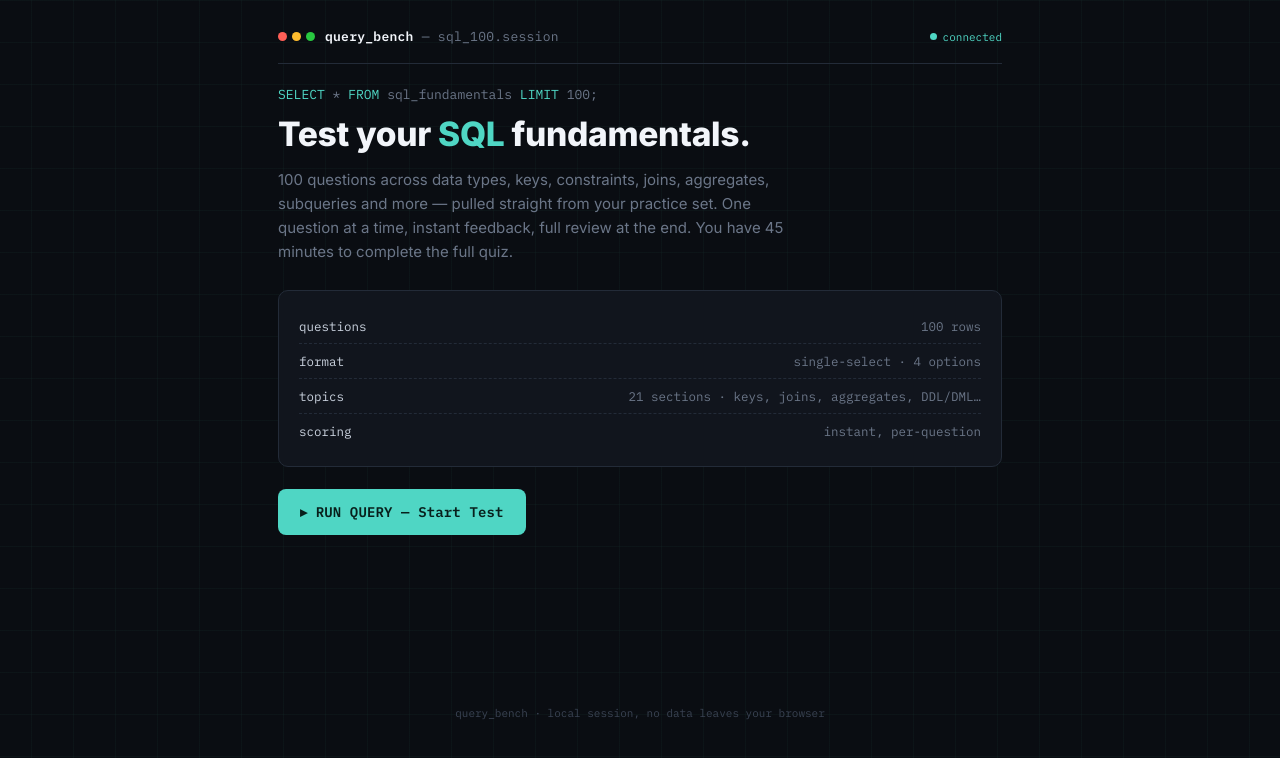
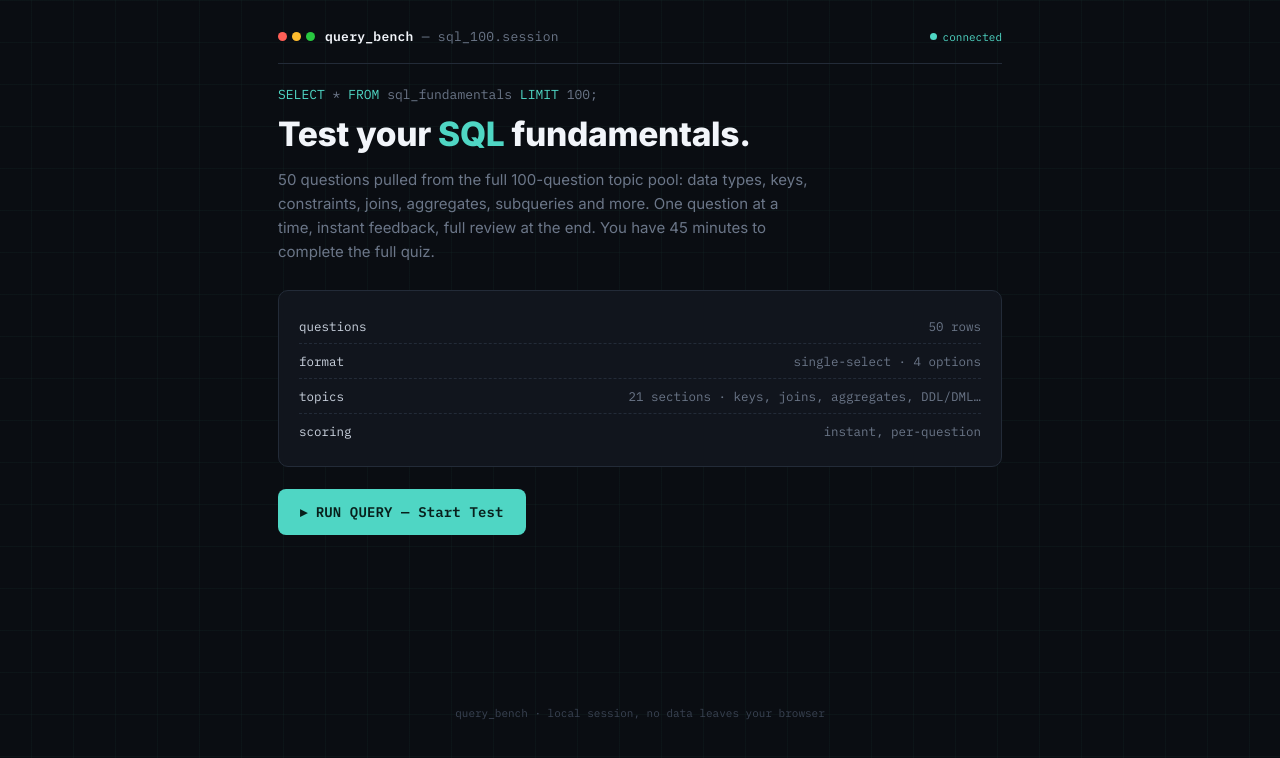
Before and after one commit to mayankpathakmp/sql-test, a React (Vite) app: page / in a window 1280 px wide. Shown: the top 758 px of the page. Built offline with nearby package versions, Linux system fonts and the light colour scheme.

Commit message:
Update session to 50 shuffled questions from full pool

```diff
--- a/src/App.jsx
+++ b/src/App.jsx
@@ -4,6 +4,7 @@ import './App.css';
 
 const STORAGE_KEY = 'sql_query_bench_v1';
 const TOTAL_SECONDS = 45 * 60;
+const SESSION_SIZE = 50;
 const LETTERS = ['A', 'B', 'C', 'D'];
 
 function sectionFor(num) {
@@ -41,9 +42,9 @@ function shuffleQuestionOptions(question) {
 }
 
 function buildShuffledQueue(questions) {
-  return shuffleArray(
-    questions.map((q) => shuffleQuestionOptions(q))
-  );
+  return shuffleArray(questions)
+    .slice(0, SESSION_SIZE)
+    .map((q) => shuffleQuestionOptions(q));
 }
 
 function loadState() {
@@ -93,7 +94,8 @@ export default function App() {
       setPenalties(saved.penalties);
       setResumeCount(Object.keys(saved.answers).length);
       setActiveQueue(saved.activeQueue || QUESTIONS);
-      if (Object.keys(saved.answers).length < QUESTIONS.length) {
+      const totalCount = saved.activeQueue?.length || QUESTIONS.length;
+      if (Object.keys(saved.answers).length < totalCount) {
         setScreen('quiz');
       } else {
         setScreen('results');
@@ -342,13 +344,13 @@ export default function App() {
           Test your <span className="accentword">SQL</span> fundamentals.
         </h1>
         <p className="lead">
-          100 questions across data types, keys, constraints, joins, aggregates, subqueries and more — pulled straight from your practice set. One question at a time, instant feedback, full review at the end. You have 45 minutes to complete the full quiz.
+          50 questions pulled from the full 100-question topic pool: data types, keys, constraints, joins, aggregates, subqueries and more. One question at a time, instant feedback, full review at the end. You have 45 minutes to complete the full quiz.
         </p>
 
         <div className="schema-panel">
           <div className="row">
             <span className="col-name">questions</span>
-            <span className="col-type">100 rows</span>
+            <span className="col-type">50 rows</span>
           </div>
           <div className="row">
             <span className="col-name">format</span>
@@ -367,7 +369,7 @@ export default function App() {
         <button className="start-btn" id="start-btn" type="button" onClick={handleStart}>
           ▸ RUN QUERY — Start Test
         </button>
-        {resumeCount > 0 && resumeCount < QUESTIONS.length && (
+        {resumeCount > 0 && resumeCount < activeQueue.length && (
           <div className="resume-note">
             Unfinished session found (<span id="resume-count">{resumeCount}</span> answered).{' '}
             <button type="button" onClick={handleResume}>Resume</button> or{' '}
```
